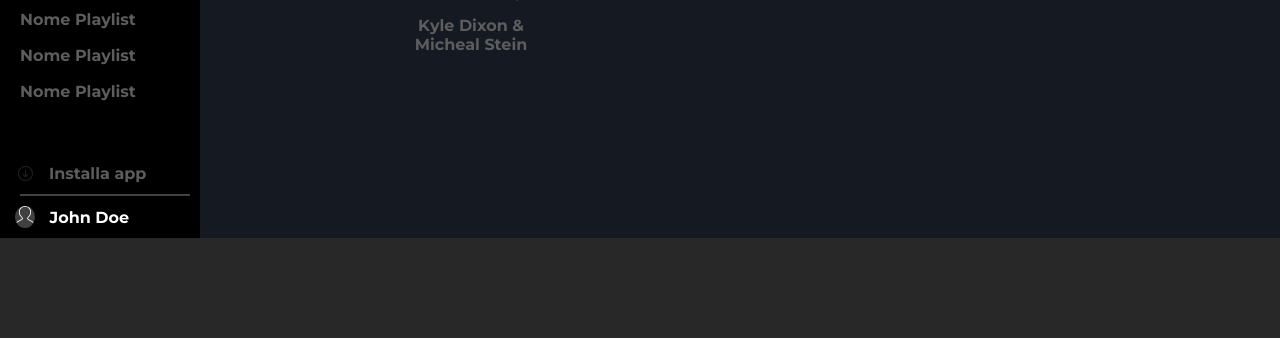
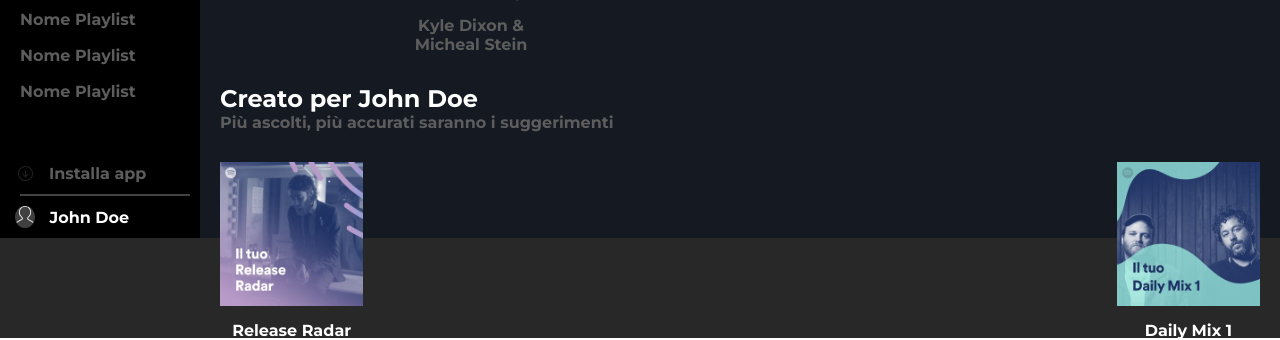
Before and after one commit to Andrea-Pomati/html-css-spotifyweb, a plain HTML site: page index.html in a window 1280 px wide. Shown: the part 462-802 px from the top of the page. Drawn offline with Linux system fonts and the light colour scheme.

Commit message:
feat: playlist section

```diff
--- a/index.html
+++ b/index.html
@@ -133,6 +133,8 @@
 
         <main id="sezione-principale">
 
+            <!-- menu-in-evidenza  -->
+
             <div id="menu-in-evidenza">
 
 
@@ -149,6 +151,8 @@
 
 
             </div>
+
+            <!-- menu-in-evidenza  -->
 
             <div id="flex-container-album">
 
@@ -191,6 +195,32 @@
                 </div>
 
 
+                <div id="flex-playlist-text">
+
+                <h2 class="scritte-bianche">Creato per John Doe</h2>
+
+                <p class="scritte-grigie">Più ascolti, più accurati saranno i suggerimenti</p>
+
+                </div>
+
+
+                <div class="contenitore-album" id="daily-mix">
+
+                    <div class="img-container"><img src="img/radar.jpeg" alt="metallica" class="img-album">
+                        <h4 class="scritte-bianche">Release Radar</h4>
+
+                    </div>
+
+                    <div class="img-container"><img src="img/mixdaily.jpeg" alt="metallica" class="img-album">
+                        <h4 class="scritte-bianche">Daily Mix 1</h4>
+
+                    </div>
+
+
+
+
+
+                </div>
 
 
 
```
